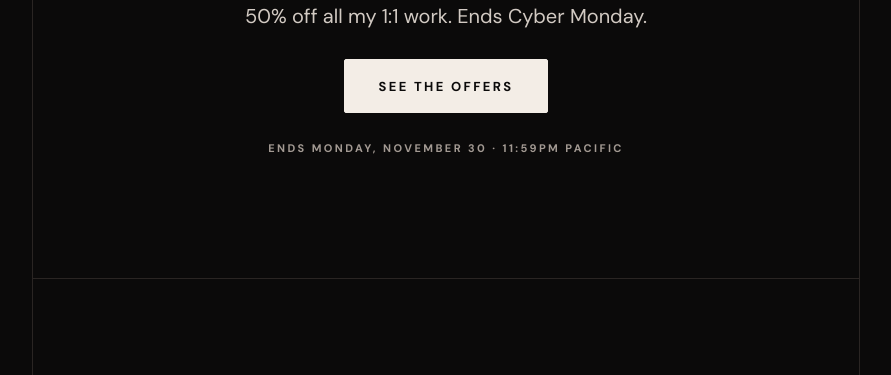
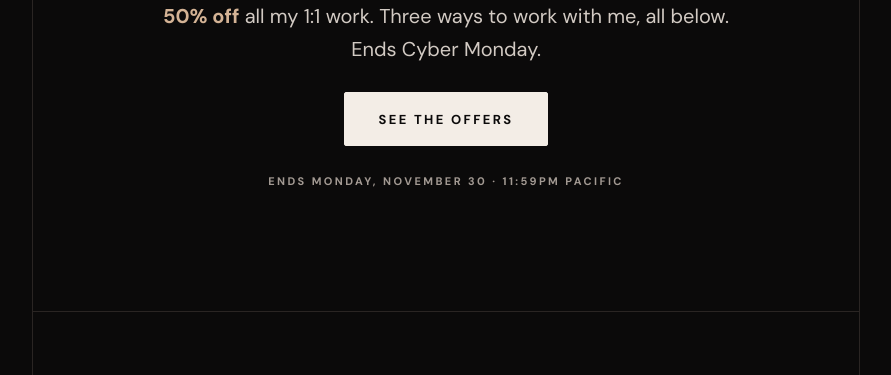
Before and after one commit to taylorbernardayoga/spoken-website, a plain HTML site: page black-friday/index.html in a window 1280 px wide. Shown: the part 725-1100 px from the top of the page, without its empty margins (194-1085 px from the left). Drawn offline with nearby package versions, Linux system fonts and the light colour scheme.

Commit message:
Black Friday page: "three ways to work with me" line under the headline
Co-Authored-By: Claude Opus 5.5 <noreply@anthropic.com>

```diff
--- a/black-friday/index.html
+++ b/black-friday/index.html
@@ -83,6 +83,7 @@ nav .btn{min-height:42px;padding:0 18px;font-size:11px}
 .hero h1{font-size:min(clamp(44px,9.6vw,104px), calc((100vw - 80px) / 6.5));max-width:none}
 .hero h1 .l3{white-space:nowrap}
 .hero .sub{color:var(--soft);font-size:clamp(18px,2vw,20px);max-width:44ch}
+.hero .sub span{color:var(--accent);font-weight:700}
 .hero .ends{font-size:11px;font-weight:700;letter-spacing:.22em;text-transform:uppercase;color:var(--muted)}
 
 /* WHO THIS IS FOR */
@@ -215,7 +216,7 @@ if (location.hash) history.replaceState(null, '', location.pathname + location.s
   <header class="panel center hero">
     <p class="eyebrow">Black Friday Sale</p>
     <h1>The biggest<br><span class="l3"><em>Black Friday</em> sale</span><br><span class="l3">I've ever done.</span></h1>
-    <p class="sub">50% off all my 1:1 work. Ends Cyber Monday.</p>
+    <p class="sub"><span>50% off</span> all my 1:1 work. Three ways to work with me, all below. Ends Cyber Monday.</p>
     <a class="btn" href="#offers" data-scroll>See the offers</a>
     <p class="ends">Ends Monday, November 30 · 11:59pm Pacific</p>
   </header>
```
